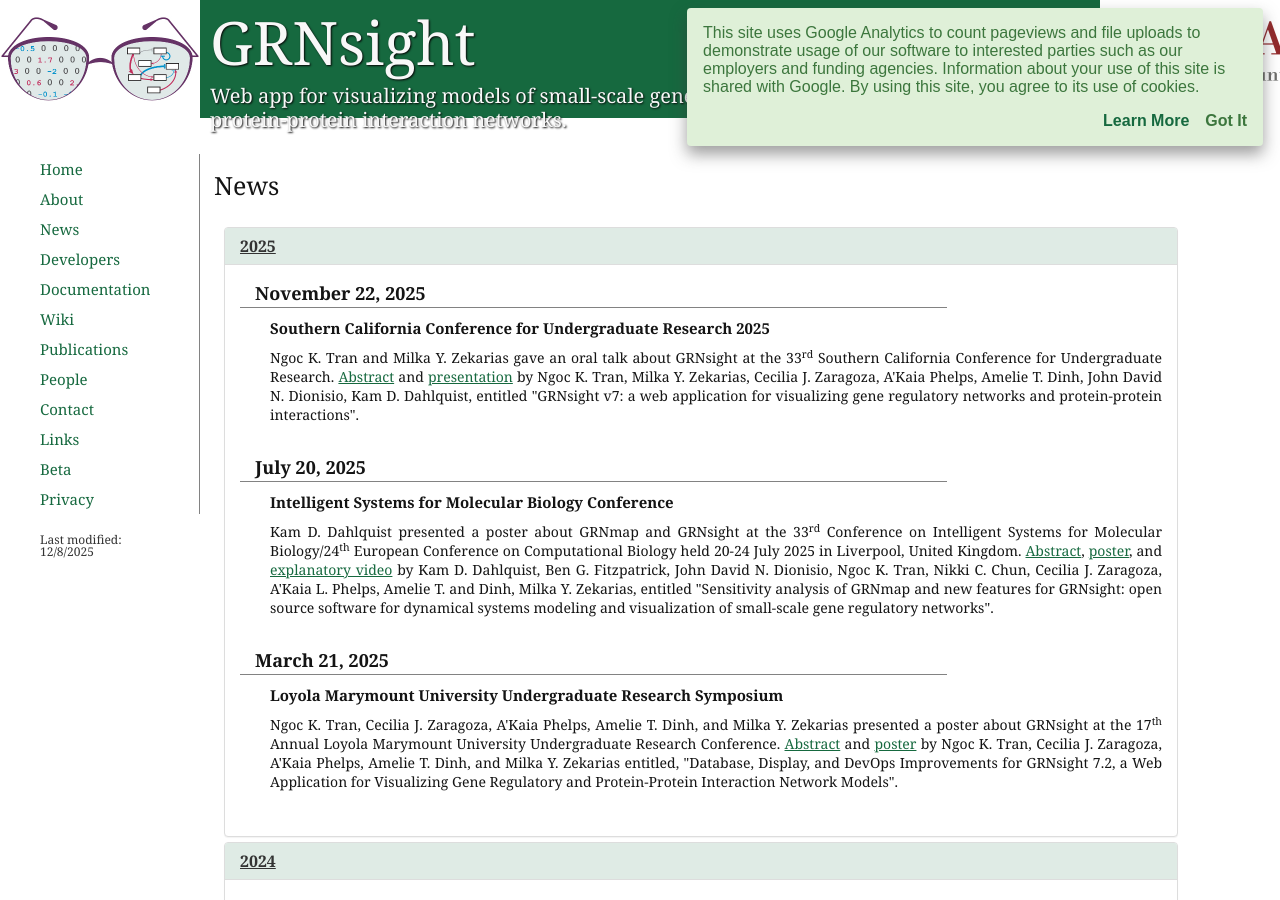
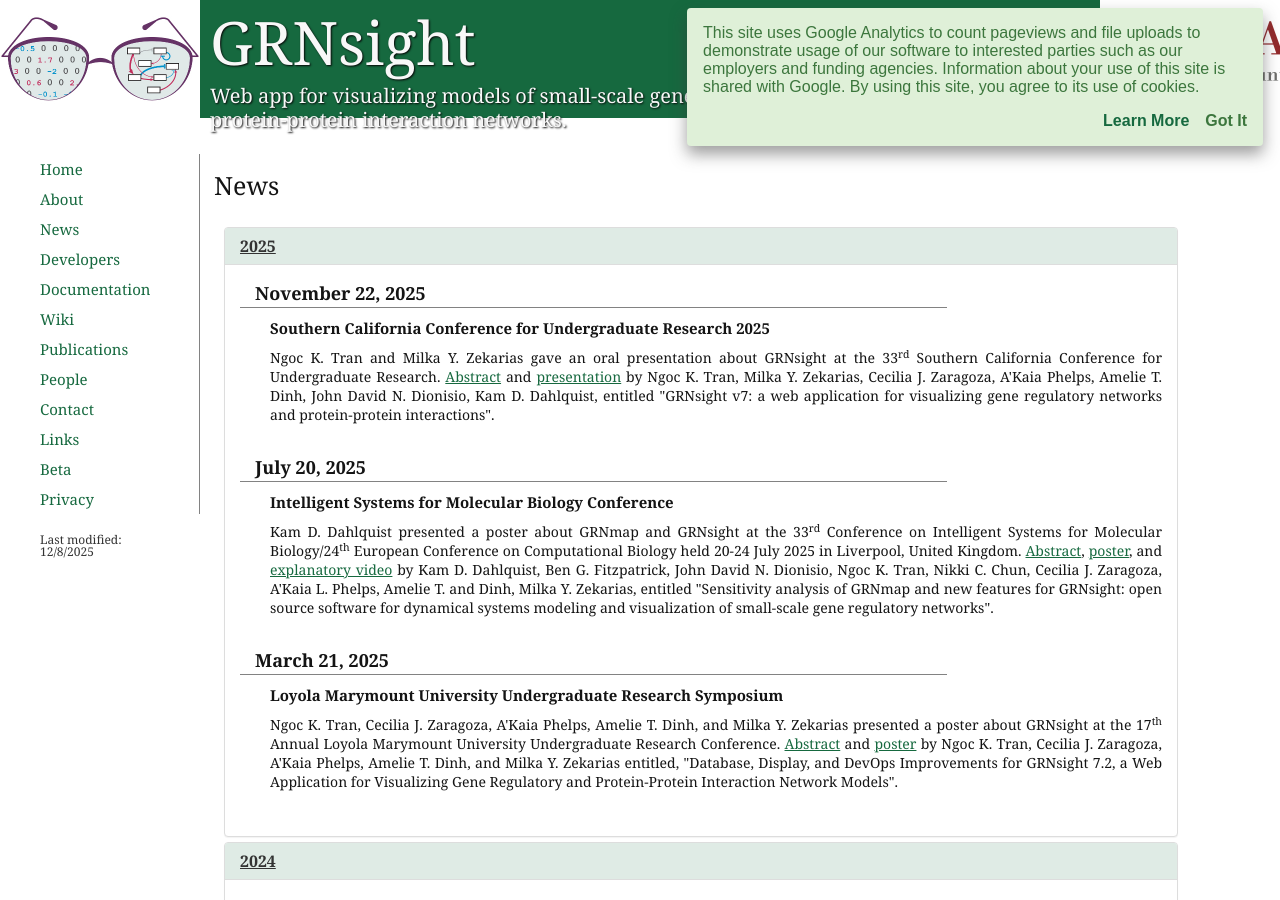
Before and after one commit to dondi/GRNsight, a Jekyll site: the page built from news.html, in a window 1280 px wide and 900 px high. Built offline with Jekyll 4.4.1, drawn with Linux system fonts in a browser that asks for light colours; nearby versions of some CDN libraries.

Commit message:
tweak language

```diff
--- a/news.html
+++ b/news.html
@@ -20,7 +20,7 @@
                           <div class="panel-body">
                             <p class="newsDate">November 22, 2025</p>
                             <p class="newsHeader">Southern California Conference for Undergraduate Research 2025</p>
-                            <p class="newsInfo">Ngoc K. Tran and Milka Y. Zekarias gave an oral talk about GRNsight at the 33<sup>rd</sup> Southern California Conference for Undergraduate Research. <a href="https://github.com/dondi/GRNsight-archive/blob/main/documents/abstracts/Tran_Zekarias_SCCUR_20251122_abstract.pdf">Abstract</a> and <a href="https://github.com/dondi/GRNsight-archive/blob/main/documents/presentations/Tran_Zekarias_SCCUR_20251122.pdf">presentation</a> by Ngoc K. Tran, Milka Y. Zekarias, Cecilia J. Zaragoza, A'Kaia Phelps, Amelie T. Dinh, John David N. Dionisio, Kam D. Dahlquist, entitled "GRNsight v7: a web application for visualizing gene regulatory networks and protein-protein interactions".</p>
+                            <p class="newsInfo">Ngoc K. Tran and Milka Y. Zekarias gave an oral presentation about GRNsight at the 33<sup>rd</sup> Southern California Conference for Undergraduate Research. <a href="https://github.com/dondi/GRNsight-archive/blob/main/documents/abstracts/Tran_Zekarias_SCCUR_20251122_abstract.pdf">Abstract</a> and <a href="https://github.com/dondi/GRNsight-archive/blob/main/documents/presentations/Tran_Zekarias_SCCUR_20251122.pdf">presentation</a> by Ngoc K. Tran, Milka Y. Zekarias, Cecilia J. Zaragoza, A'Kaia Phelps, Amelie T. Dinh, John David N. Dionisio, Kam D. Dahlquist, entitled "GRNsight v7: a web application for visualizing gene regulatory networks and protein-protein interactions".</p>
 
                             <p class="newsDate">July 20, 2025</p>
                             <p class="newsHeader">Intelligent Systems for Molecular Biology Conference</p>
```
